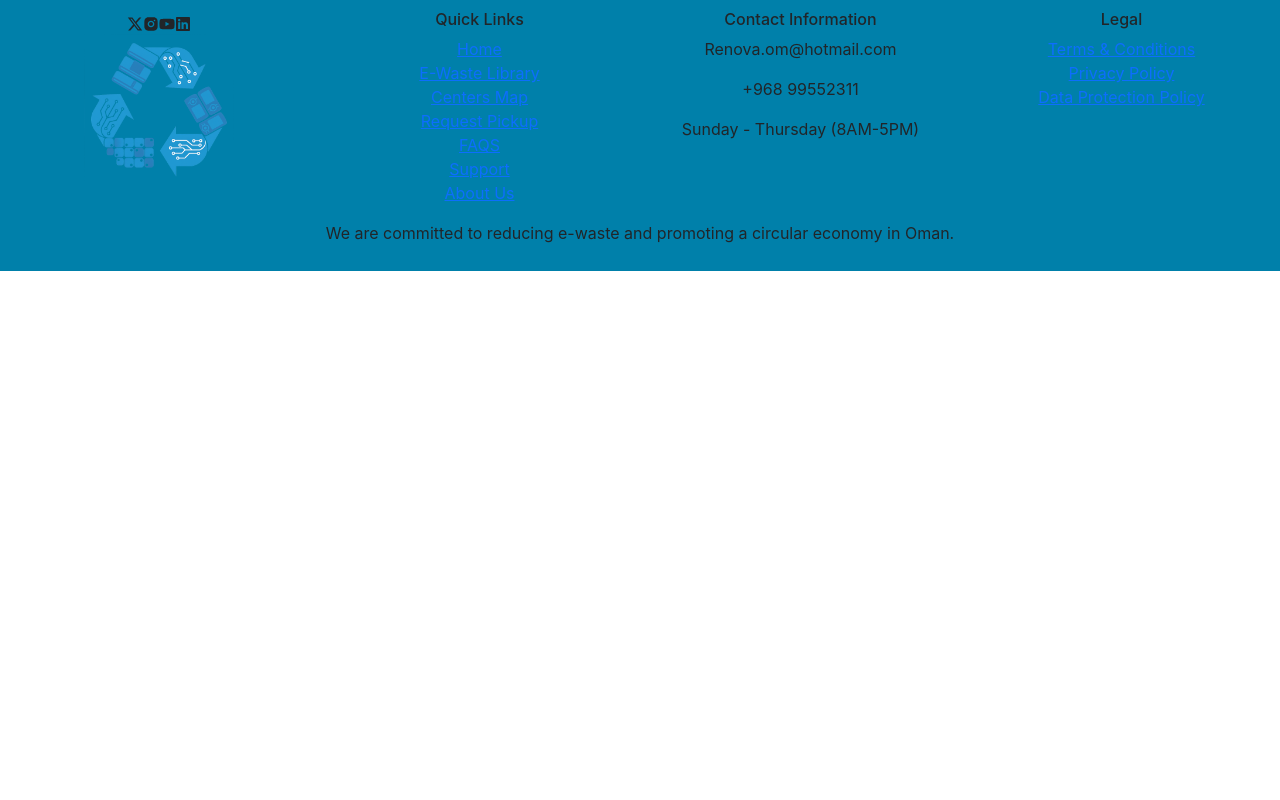
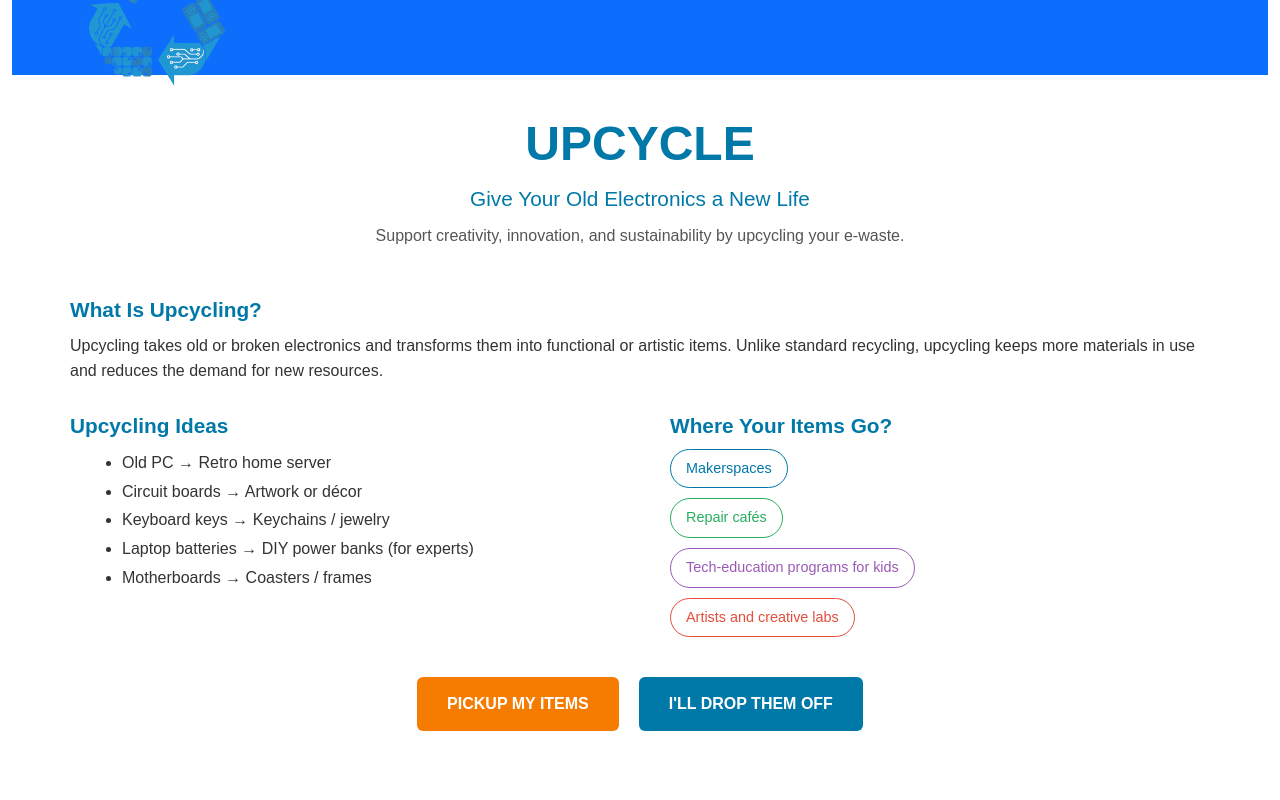
Before and after one commit to razanalraiisi/Renova, a React (Create React App) app in the folder client/: page /upcycle in a window 1280 px wide. Shown: the top 800 px of the page. Built offline with nearby package versions, Linux system fonts and the light colour scheme; the HTML template or start-up script is replaced by a standard one.

Commit message:
Upcycle page

```diff
--- a/client/src/App.js
+++ b/client/src/App.js
@@ -22,6 +22,7 @@ import AdminLayout from "./components/AdminLayout";
 import AdminDashboard from "./components/AdminDashboard"; // fixed import
 import Start from "./components/Start.js";
 import Recycle from './components/Recycle.js';
+import Upcycle from './components/Upcycle.js';
 function App() {
   const email = useSelector((state) => state.users?.user?.email);
 
@@ -44,6 +45,7 @@ function App() {
             <Route path="/AdminFAQ" element={<AdminFAQ/>} />
             <Route path="/start" element={<Start />} />
              <Route path="/recycle" element={<Recycle />} />
+             <Route path="/upcycle" element={<Upcycle />} />
             {/* Dashboard routes */}
             <Route path="/UserDash" element={<UserDash />} />
             <Route path="/CollectorDash" element={<CollectorDash />} />
--- /dev/null
+++ b/client/src/components/Upcycle.js
@@ -0,0 +1,197 @@
+import React from "react";
+import Header from "./Header";
+import Footer from "./Footer";
+
+const Upcycle = () => {
+  const styles = {
+    page: {
+      fontFamily: "Arial, sans-serif",
+      minHeight: "100vh",
+      display: "flex",
+      flexDirection: "column",
+      backgroundColor: "#ffffff",
+      color: "#333",
+    },
+    main: {
+      flex: 1,
+      padding: "40px 30px",
+      maxWidth: "1200px",
+      margin: "0 auto",
+      width: "100%",
+    },
+
+    /* HERO */
+    hero: {
+      textAlign: "center",
+      marginBottom: "50px",
+    },
+    heroTitle: {
+      fontSize: "3rem",
+      color: "#0078a8",
+      marginBottom: "10px",
+      fontWeight: "bold",
+    },
+    heroSubtitle: {
+      fontSize: "1.3rem",
+      color: "#0078a8",
+      marginBottom: "10px",
+    },
+    heroText: {
+      fontSize: "1rem",
+      color: "#555",
+    },
+
+    /* SECTIONS */
+    sectionTitle: {
+      color: "#0078a8",
+      fontWeight: "bold",
+      marginBottom: "10px",
+      fontSize: "1.3rem",
+    },
+    sectionText: {
+      lineHeight: "1.6",
+      marginBottom: "30px",
+    },
+
+    columns: {
+      display: "flex",
+      gap: "60px",
+      flexWrap: "wrap",
+      marginBottom: "40px",
+      alignItems: "flex-start",
+    },
+    column: {
+      flex: 1,
+      minWidth: "280px",
+    },
+
+    list: {
+      marginLeft: "20px",
+      lineHeight: "1.8",
+    },
+
+    /* WHERE YOUR ITEMS GO */
+    pillsContainer: {
+      display: "flex",
+      flexDirection: "column",
+      gap: "10px",
+      marginTop: "10px",
+    },
+    pill: {
+      border: "1px solid #0078a8",
+      borderRadius: "20px",
+      padding: "8px 15px",
+      fontSize: "0.9rem",
+      color: "#0078a8",
+      width: "fit-content",
+    },
+    pillRed: {
+      border: "1px solid #e74c3c",
+      color: "#e74c3c",
+    },
+    pillPurple: {
+      border: "1px solid #9b59b6",
+      color: "#9b59b6",
+    },
+    pillGreen: {
+      border: "1px solid #27ae60",
+      color: "#27ae60",
+    },
+
+    /* BUTTONS */
+    buttons: {
+      display: "flex",
+      justifyContent: "center",
+      gap: "20px",
+      margin: "40px 0",
+      flexWrap: "wrap",
+    },
+    pickupBtn: {
+      backgroundColor: "#f57c00",
+      color: "#fff",
+      padding: "15px 30px",
+      border: "none",
+      borderRadius: "6px",
+      fontWeight: "bold",
+      cursor: "pointer",
+      fontSize: "1rem",
+    },
+    dropoffBtn: {
+      backgroundColor: "#0078a8",
+      color: "#fff",
+      padding: "15px 30px",
+      border: "none",
+      borderRadius: "6px",
+      fontWeight: "bold",
+      cursor: "pointer",
+      fontSize: "1rem",
+    },
+  };
+
+  return (
+    <div style={styles.page}>
+      {/* HEADER */}
+      <Header />
+
+      {/* MAIN */}
+      <main style={styles.main}>
+        {/* HERO */}
+        <section style={styles.hero}>
+          <h1 style={styles.heroTitle}>UPCYCLE</h1>
+          <p style={styles.heroSubtitle}>Give Your Old Electronics a New Life</p>
+          <p style={styles.heroText}>
+            Support creativity, innovation, and sustainability by upcycling your e-waste.
+          </p>
+        </section>
+
+        {/* WHAT IS UPCYCLING */}
+        <section>
+          <h2 style={styles.sectionTitle}>What Is Upcycling?</h2>
+          <p style={styles.sectionText}>
+            Upcycling takes old or broken electronics and transforms them into functional or artistic items.
+            Unlike standard recycling, upcycling keeps more materials in use and reduces the demand for new resources.
+          </p>
+        </section>
+
+        {/* IDEAS + WHERE ITEMS GO */}
+        <section style={styles.columns}>
+          <div style={styles.column}>
+            <h3 style={styles.sectionTitle}>Upcycling Ideas</h3>
+            <ul style={styles.list}>
+              <li>Old PC → Retro home server</li>
+              <li>Circuit boards → Artwork or décor</li>
+              <li>Keyboard keys → Keychains / jewelry</li>
+              <li>Laptop batteries → DIY power banks (for experts)</li>
+              <li>Motherboards → Coasters / frames</li>
+            </ul>
+          </div>
+
+          <div style={styles.column}>
+            <h3 style={styles.sectionTitle}>Where Your Items Go?</h3>
+            <div style={styles.pillsContainer}>
+              <span style={styles.pill}>Makerspaces</span>
+              <span style={{ ...styles.pill, ...styles.pillGreen }}>Repair cafés</span>
+              <span style={{ ...styles.pill, ...styles.pillPurple }}>
+                Tech-education programs for kids
+              </span>
+              <span style={{ ...styles.pill, ...styles.pillRed }}>
+                Artists and creative labs
+              </span>
+            </div>
+          </div>
+        </section>
+
+        {/* BUTTONS */}
+        <section style={styles.buttons}>
+          <button style={styles.pickupBtn}>PICKUP MY ITEMS</button>
+          <button style={styles.dropoffBtn}>I'LL DROP THEM OFF</button>
+        </section>
+      </main>
+
+      {/* FOOTER */}
+      <Footer />
+    </div>
+  );
+};
+
+export default Upcycle;
```
